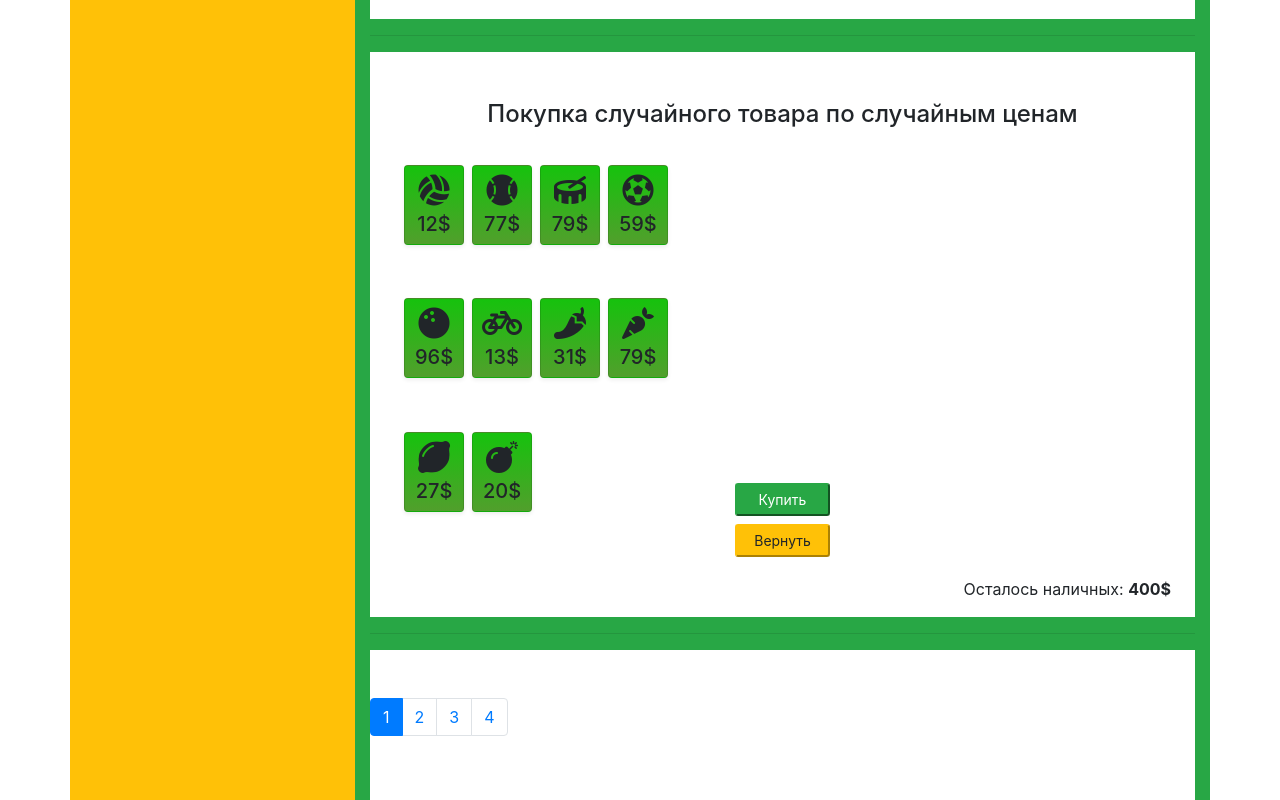
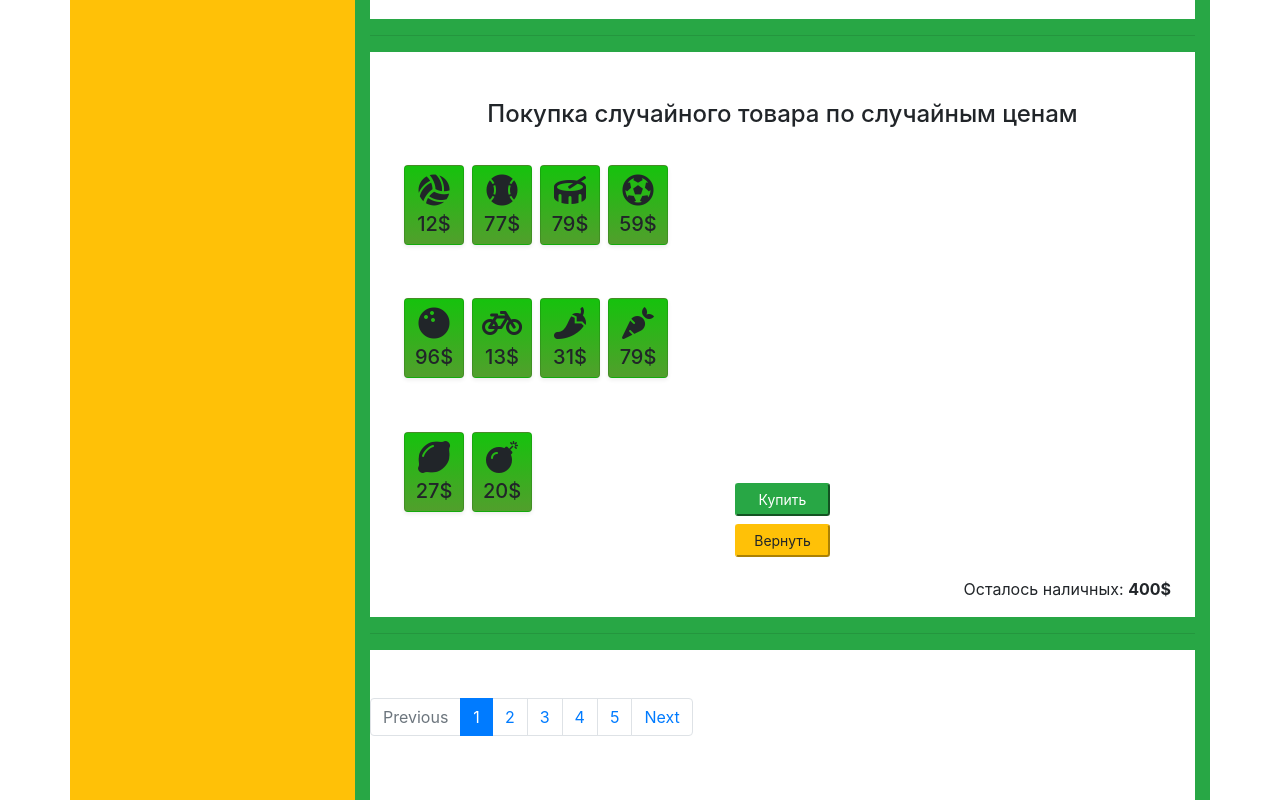
Before and after one commit to Alexey-aka-sultan/techno-demo, a Vue app: page / in a window 1280 px wide. Shown: the part 703-1503 px from the top of the page. Built offline with nearby package versions, Linux system fonts and the light colour scheme.

Commit message:
paginatorComponent is work

```diff
--- a/src/components/paginatorComponent.vue
+++ b/src/components/paginatorComponent.vue
@@ -1,16 +1,22 @@
 <template>
   <nav>
     <ul class="pagination">
-      <li class="page-item" v-if="prev"><a class="page-link" href="#">Previous</a></li>
+      <li class="page-item" :class="{ disabled: currentPage === 1 }" v-if="prev">
+        <a class="page-link" @click="selectPage(currentPage - 1)">Previous</a>
+      </li>
       <li
         class="page-item"
         :class="{ active: currentPage === i + 1 + offsetPageNumber }"
         v-for="(item, i) in pageButtonsAmount"
         :key="i"
       >
-        <a class="page-link" @click="selectPage(i)">{{ i + 1 + offsetPageNumber }}</a>
+        <a class="page-link" @click="selectPage(i + 1 + offsetPageNumber)">{{
+          i + 1 + offsetPageNumber
+        }}</a>
       </li>
-      <li class="page-item" v-if="next"><a class="page-link" href="#">Next</a></li>
+      <li class="page-item" :class="{ disabled: currentPage === pagesAmount }" v-if="next">
+        <a class="page-link" @click="selectPage(currentPage + 1)">Next</a>
+      </li>
     </ul>
   </nav>
 </template>
@@ -49,13 +55,27 @@ export default {
   },
   methods: {
     selectPage(val) {
-      this.currentPage = val + 1 + this.offsetPageNumber;
-      console.log(this.currentPage);
+      if (val < 1 || val > this.pagesAmount) return;
+
+      this.currentPage = val;
+      const midButtonValue = Math.ceil(this.pageButtonsAmount / 2) + this.offsetPageNumber;
+      const estimatedOffset = this.currentPage - midButtonValue; /* <0 || ===0 || >0 */
+
+      if (estimatedOffset > 0) {
+        this.currentPage + estimatedOffset < this.pagesAmount
+          ? (this.offsetPageNumber += estimatedOffset)
+          : (this.offsetPageNumber = this.pagesAmount - this.pageButtonsAmount);
+      } else {
+        this.currentPage + estimatedOffset > 1
+          ? (this.offsetPageNumber += estimatedOffset)
+          : (this.offsetPageNumber = 0);
+      }
+
+      this.$emit("input", this.currentPage);
     }
   },
   created() {
     try {
-      //
       this.pagesAmount = Math.floor(this.itemsAmount / this.itemsOnPage);
       //
       if (this.pagesAmount < this.maxPageButtonsAmount) {
@@ -65,16 +85,22 @@ export default {
       }
       //
       this.currentPage = 1;
-      //
     } catch (error) {
       console.log(error);
     }
   },
   mounted() {
     console.log(this.pagesAmount);
-    console.log(this.pageButtonsAmount);
+    // console.log(this.pageButtonsAmount);
   }
 };
 </script>
 
-<style></style>
+<style scoped>
+.pagination li {
+  cursor: pointer;
+}
+.pagination li a {
+  user-select: none;
+}
+</style>
--- a/src/components/sectionPagination.vue
+++ b/src/components/sectionPagination.vue
@@ -1,6 +1,12 @@
 <template>
   <section id="pagination-section" class="pt-5 pb-5 bg-white">
-    <paginatorComponent :itemsAmount="9" :itemsOnPage="2"></paginatorComponent>
+    <paginatorComponent
+      :itemsAmount="19"
+      :itemsOnPage="2"
+      :prev="true"
+      :next="true"
+      v-model="currentPage"
+    ></paginatorComponent>
   </section>
 </template>
 
@@ -9,8 +15,13 @@ import paginatorComponent from "./paginatorComponent";
 export default {
   data() {
     return {
-      //
+      currentPage: 0
     };
+  },
+  watch: {
+    currentPage(val) {
+      console.log('current page is: ' + this.currentPage);
+    }
   },
   components: {
     paginatorComponent
```
